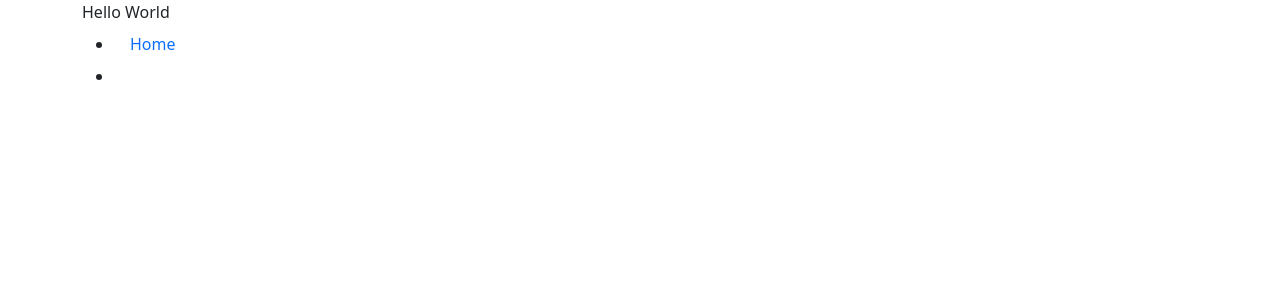
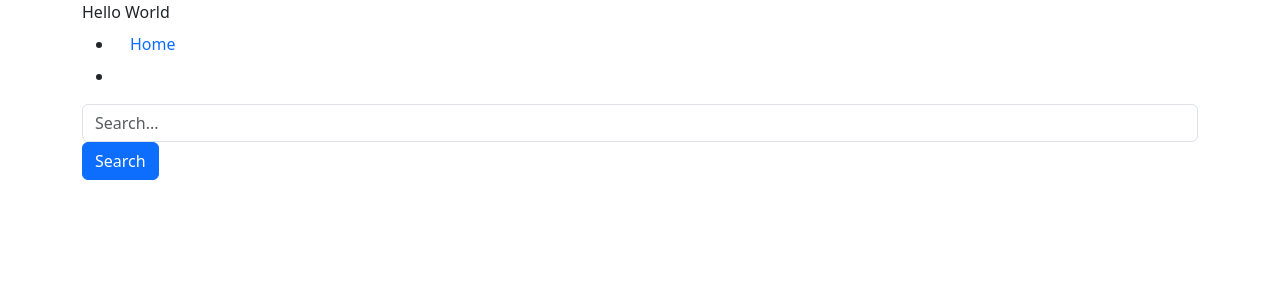
Before and after one commit to mingyao1/flakes, a React (Create React App) app in the folder frontend/: page / in a window 1280 px wide. Shown: the top 300 px of the page. Built offline with nearby package versions, Linux system fonts and the light colour scheme.

Commit message:
server update

```diff
--- a/frontend/src/Home.js
+++ b/frontend/src/Home.js
@@ -1,7 +1,27 @@
 import React from "react";
 import { Link } from "react-router-dom";
+import { useState } from "react";
+import { useEffect } from "react";
+
+import api from "./server/server";
+
 
 const Home = () => {
+
+    const [query, setQuery] = useState('');
+    const [assests, setAssets] = useState([])
+
+    const handle = () => {
+        console.log(query);
+
+        api.search({ props: query })
+            .then((res) => {
+                setAssets(res.data); // Update the assets state with the search result
+            })
+            .catch((err) => {
+                console.error(err);
+            });
+    }
 
 
 
@@ -20,6 +40,17 @@ const Home = () => {
             </nav>
         </header>
 
+        <main>
+            <div className="form-field">
+                <input type="text" className="form-control" id="search-input" placeholder="Search..."
+                    value={query}
+                    onChange={(e) => setQuery(e.target.value)} />
+                <button className="btn btn-primary" onClick={handle}>Search</button>
+            </div>
+
+
+        </main>
+
     </div>
 }
 
--- a/frontend/src/server/server.js
+++ b/frontend/src/server/server.js
@@ -3,8 +3,12 @@ import axios from "axios";
 const url = 'http://127.0.0.1:5000'
 
 const search = ( {props} ) => {
-    axios.get(url + '/search', { props }).then((res) => {
+
+    axios.get(url + '/search', { params: props })
+    .then((res) => {
         alert(JSON.stringify(res.data));
+        console.log('Search API Response:', res.data);
+        return res.data;
     })
     .catch((err) => {
         console.log(err);
@@ -24,3 +28,11 @@ const getAsset = ({ props }) => {
 const getProjection = ( {assetid} ) => {
     //later
 };
+
+const api = {
+    search,
+    getAsset,
+    getProjection
+}
+
+export default api;
```
Also changed, not shown: frontend/src/Asset.js (added, +11 -0 lines), 1 other file (tests, documents, lock files or other folders).
